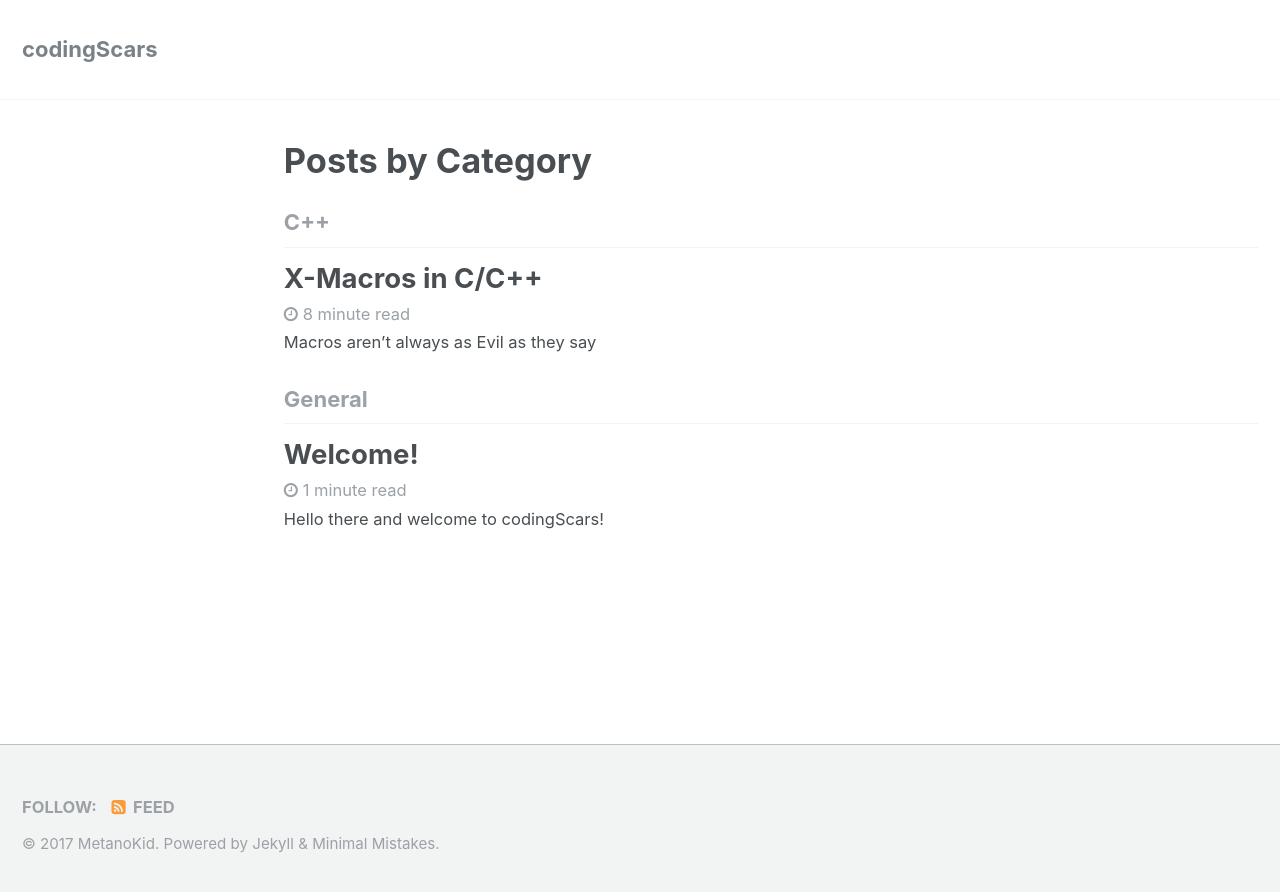
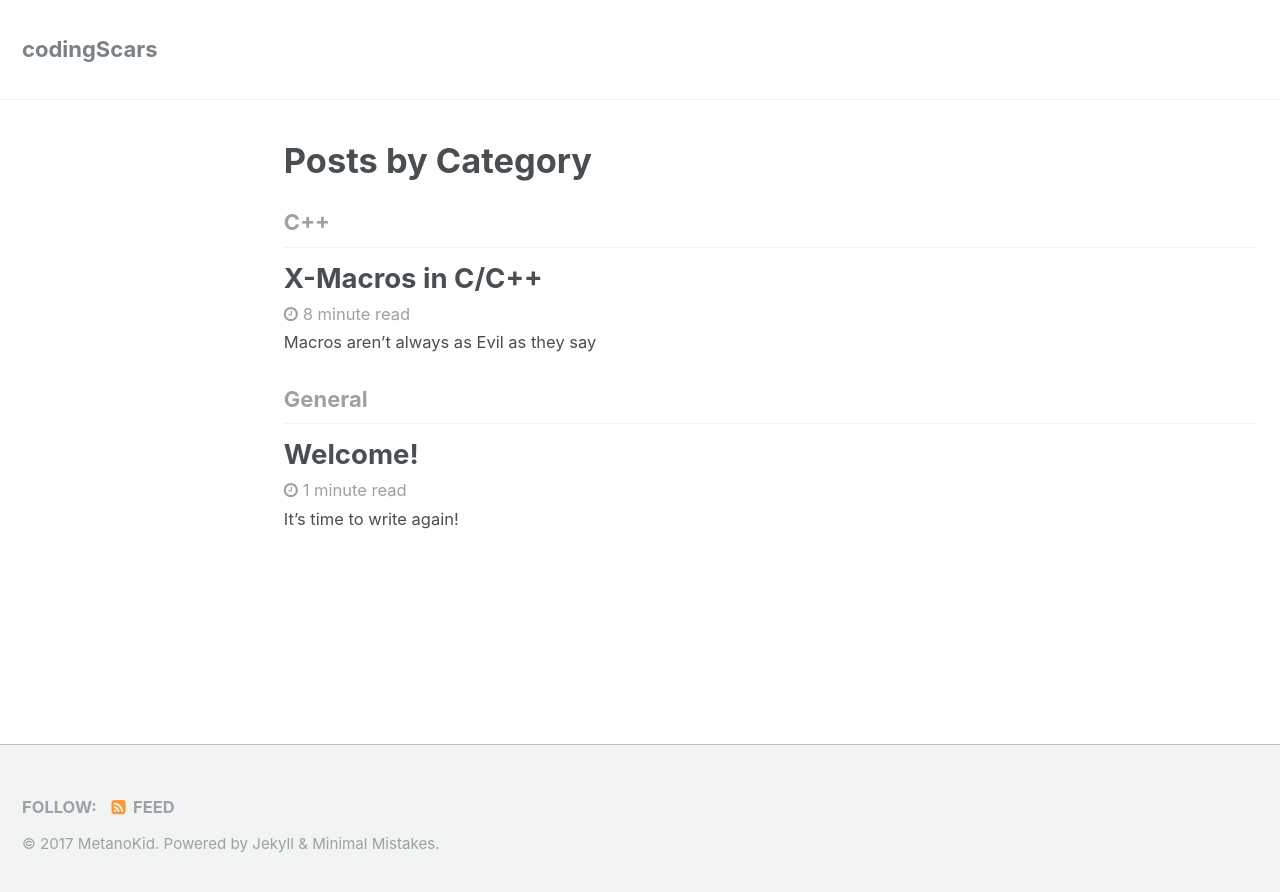
Before and after one commit to MetanoKid/coding-scars, a Jekyll site: the page built from _pages/categories.md, in a window 1280 px wide. Shown: the top 892 px of the page. Built offline with Jekyll 4.4.1, drawn with Linux system fonts in a browser that asks for light colours.

Commit message:
Updates excerpt in Welcome post

```diff
--- a/_posts/2017-04-28-welcome.md
+++ b/_posts/2017-04-28-welcome.md
@@ -1,9 +1,10 @@
 ---
 layout: single
 title: Welcome!
+excerpt: It's time to write again!
+author: Meta
 categories:
   - General
-author: Meta
 ---
 
 Hello there and welcome to **codingScars**!
```
